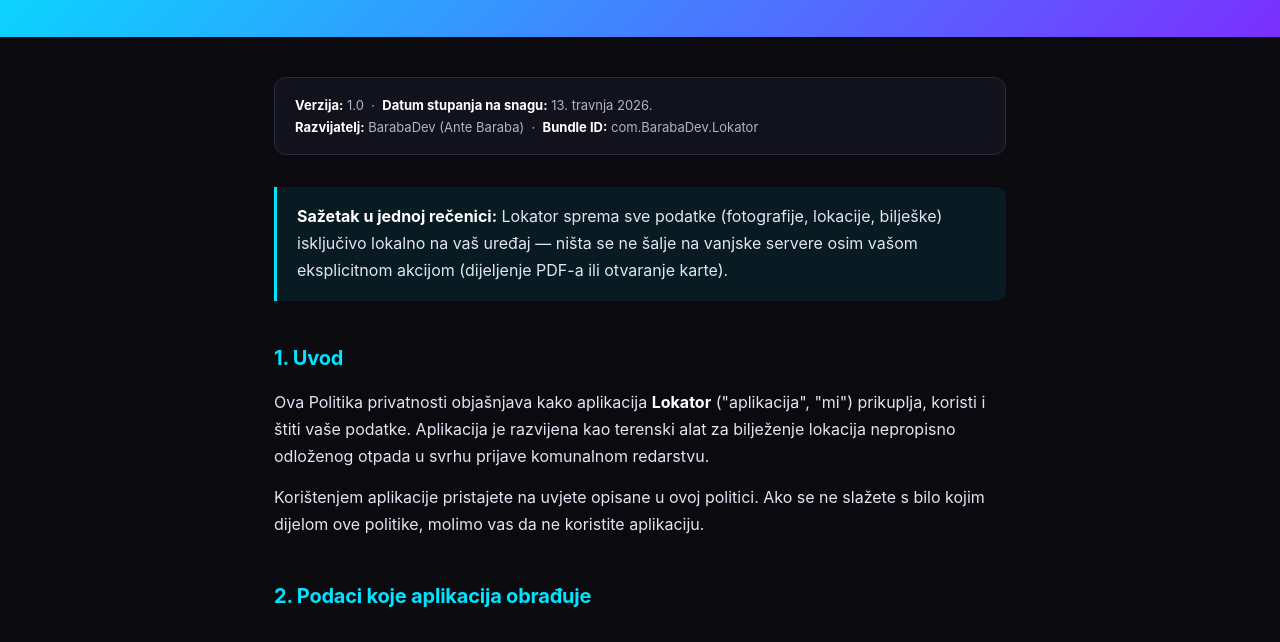
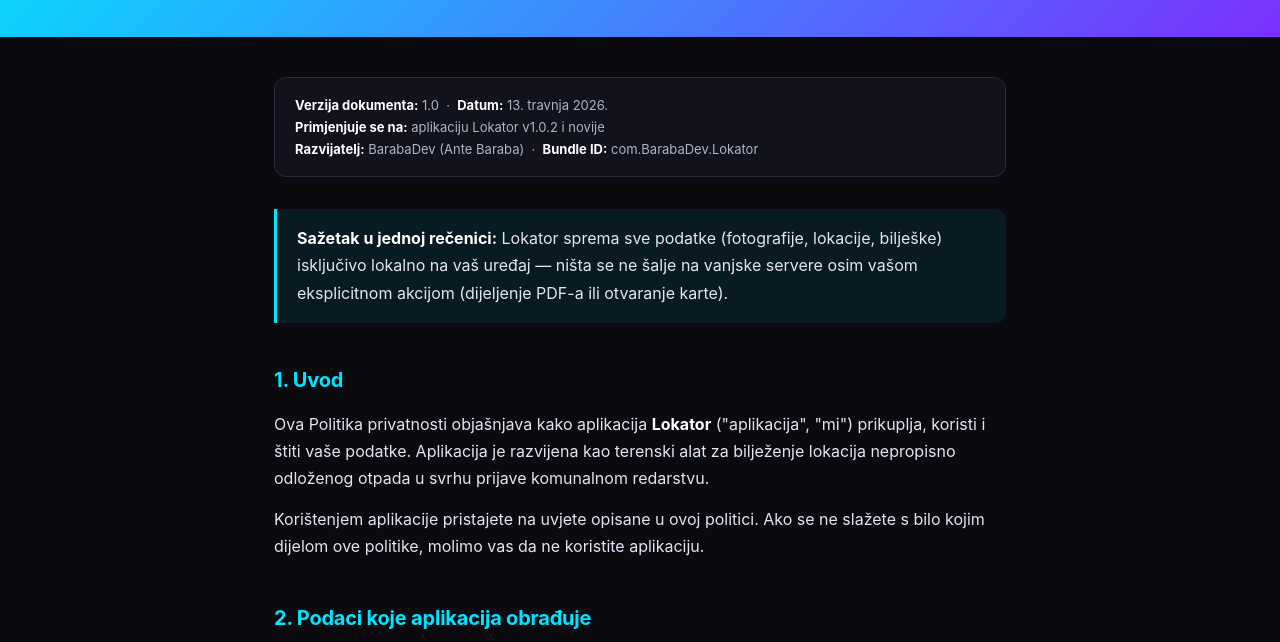
Before and after one commit to BarabaDev/lokator-privacy, a plain HTML site: page index.html in a window 1280 px wide. Shown: the part 141-783 px from the top of the page. Drawn offline with Linux system fonts and the light colour scheme.

Commit message:
Add files via upload

```diff
--- a/index.html
+++ b/index.html
@@ -111,7 +111,8 @@
 <div class="container">
 
 <div class="meta">
-  <strong>Verzija:</strong> 1.0 &nbsp;·&nbsp; <strong>Datum stupanja na snagu:</strong> 13. travnja 2026.<br>
+  <strong>Verzija dokumenta:</strong> 1.0 &nbsp;·&nbsp; <strong>Datum:</strong> 13. travnja 2026.<br>
+  <strong>Primjenjuje se na:</strong> aplikaciju Lokator v1.0.2 i novije<br>
   <strong>Razvijatelj:</strong> BarabaDev (Ante Baraba) &nbsp;·&nbsp; <strong>Bundle ID:</strong> com.BarabaDev.Lokator
 </div>
 
@@ -216,7 +217,7 @@
 </div>
 
 <footer>
-  © 2026 BarabaDev · Aplikacija Lokator · Politika privatnosti v1.0
+  © 2026 BarabaDev · Politika privatnosti za aplikaciju Lokator (v1.0.2) · Dokument v1.0
 </footer>
 
 </body>
```
